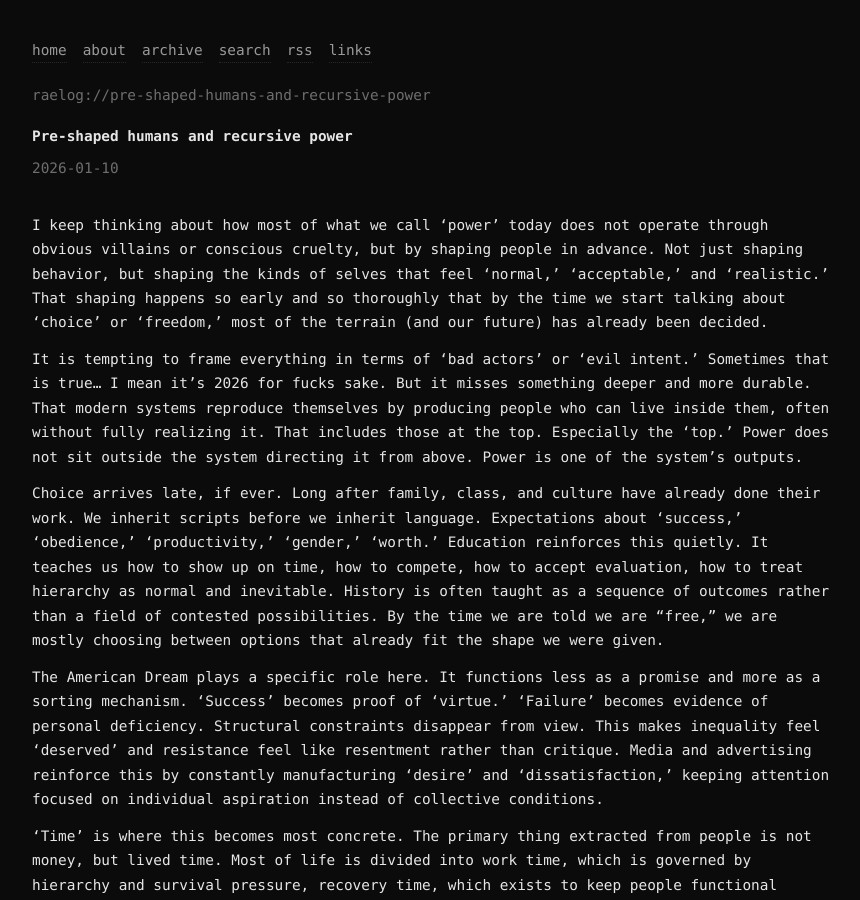
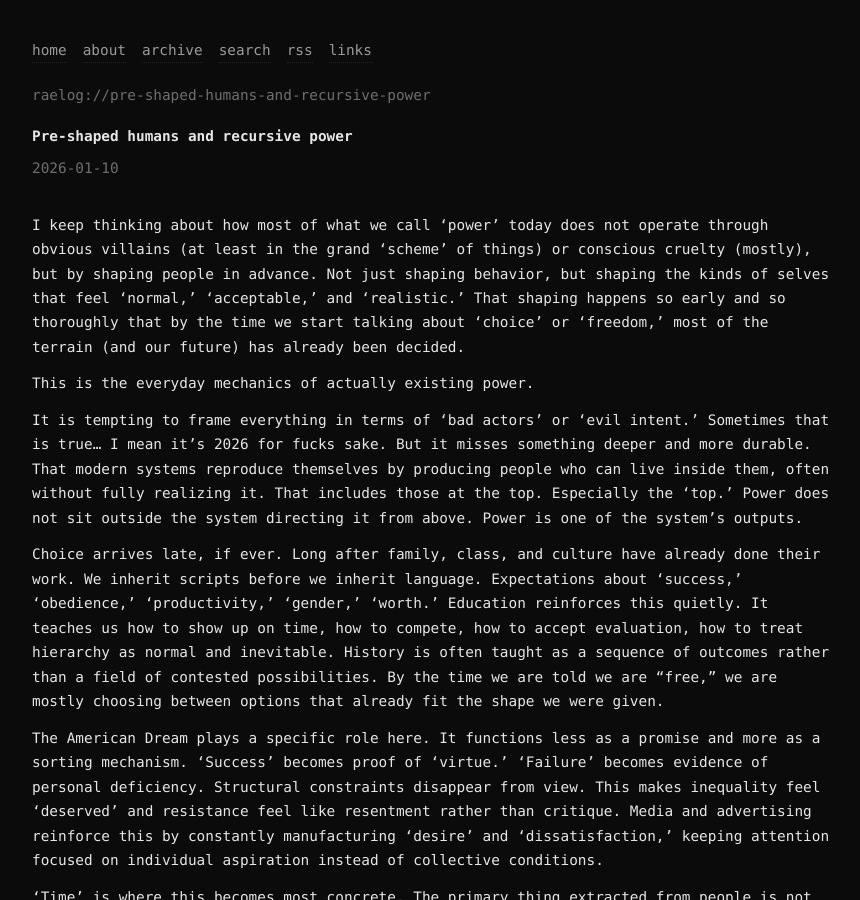
Before and after one commit to raelovejoy/raelog, a Jekyll site: the page built from _posts/2026-01-10-pre-shaped-humans-and-recursive-power.md, in a window 1280 px wide and 900 px high. Shown: the whole window, without its empty margins (208-1068 px from the left). Built offline with Jekyll 4.4.1, drawn with Linux system fonts in a browser that asks for light colours.

Commit message:
Update 2026-01-10-pre-shaped-humans-and-recursive-power.md

```diff
--- a/_posts/2026-01-10-pre-shaped-humans-and-recursive-power.md
+++ b/_posts/2026-01-10-pre-shaped-humans-and-recursive-power.md
@@ -5,7 +5,9 @@ summary: the machinery underneath everyday life
 date: 2026-01-10
 ---
 
-I keep thinking about how most of what we call 'power' today does not operate through obvious villains or conscious cruelty, but by shaping people in advance. Not just shaping behavior, but shaping the kinds of selves that feel 'normal,' 'acceptable,' and 'realistic.' That shaping happens so early and so thoroughly that by the time we start talking about 'choice' or 'freedom,' most of the terrain (and our future) has already been decided.
+I keep thinking about how most of what we call 'power' today does not operate through obvious villains (at least in the grand 'scheme' of things) or conscious cruelty (mostly), but by shaping people in advance. Not just shaping behavior, but shaping the kinds of selves that feel 'normal,' 'acceptable,' and 'realistic.' That shaping happens so early and so thoroughly that by the time we start talking about 'choice' or 'freedom,' most of the terrain (and our future) has already been decided.
+
+This is the everyday mechanics of actually existing power.
 
 It is tempting to frame everything in terms of 'bad actors' or 'evil intent.' Sometimes that is true... I mean it's 2026 for fucks sake. But it misses something deeper and more durable. That modern systems reproduce themselves by producing people who can live inside them, often without fully realizing it. That includes those at the top. Especially the 'top.' Power does not sit outside the system directing it from above. Power is one of the system’s outputs.
 
```
